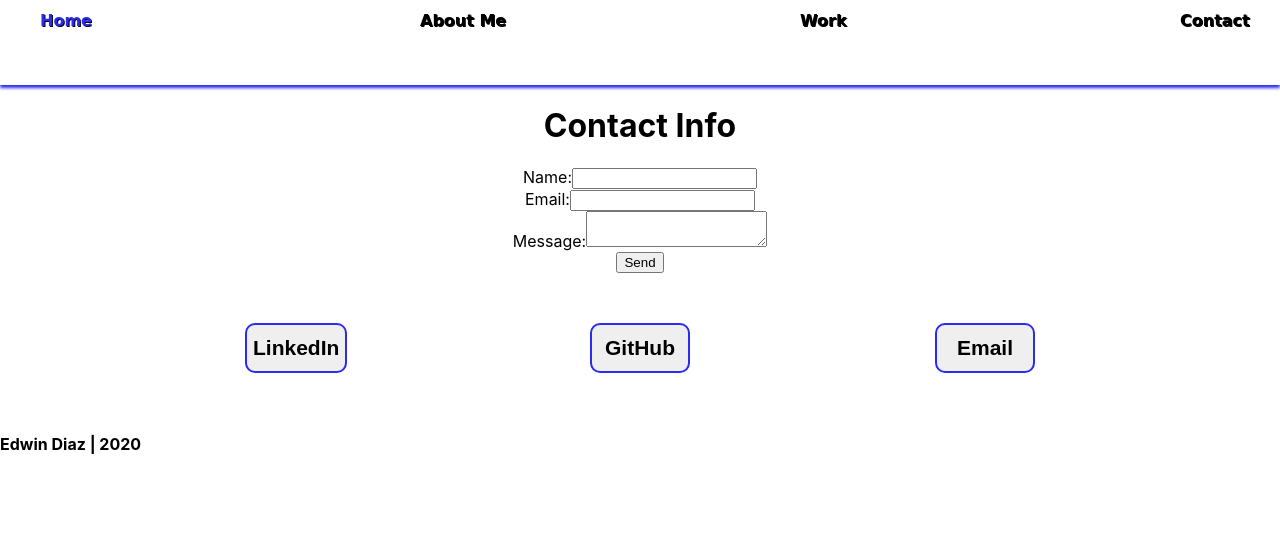
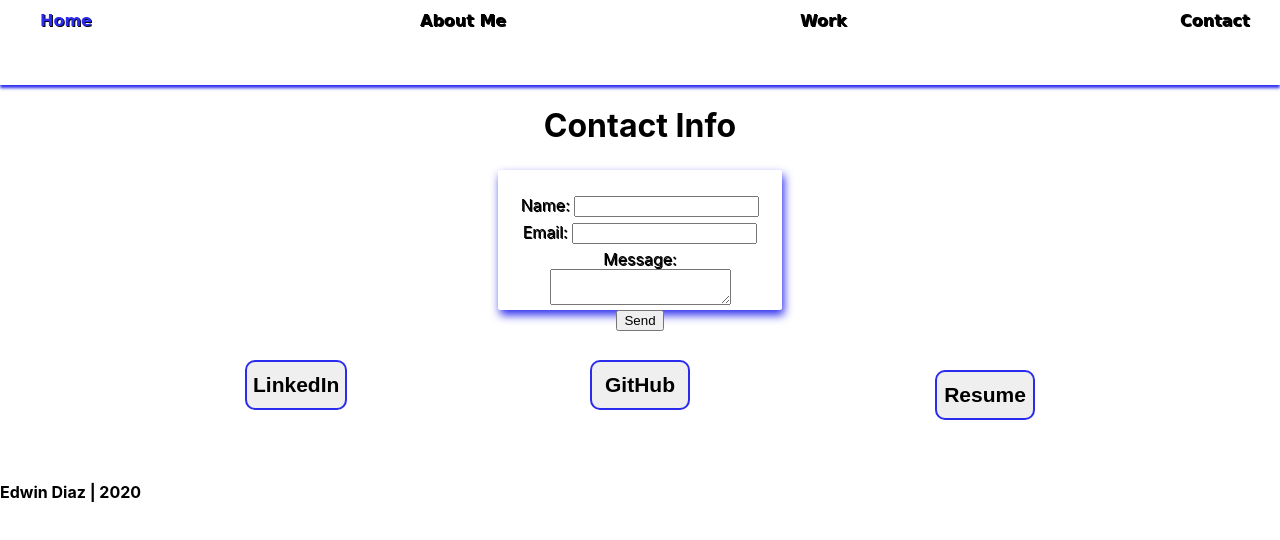
Before and after one commit to EEDS90/Ediaz-Portfolio, a React (Create React App) app in the folder client/: page /contact in a window 1280 px wide. Shown: the top 540 px of the page. Built offline with nearby package versions, Linux system fonts and the light colour scheme.

Commit message:
added styling

```diff
--- a/client/src/screens/About.jsx
+++ b/client/src/screens/About.jsx
@@ -130,15 +130,7 @@ export default function About(props) {
         </div>
       </div>
 
-      <div className="project-buttons">
-        <a
-          href=" https://1drv.ms/w/s!AmKeOpQ51dd4a4Roe0k5FYCH5WQ "
-          target="_blank"
-          rel="noopener noreferrer"
-        >
-          <button className="ls-buttons">Resume</button>
-        </a>
-      </div>
+
     </>
   );
 }
--- a/client/src/screens/Contact.css
+++ b/client/src/screens/Contact.css
@@ -0,0 +1,26 @@
+.contact1 {
+  width: 19vw;
+  text-shadow: 1px 1px #000000;
+  height: 100px;
+  margin: 0 auto;
+  border-radius: 2px;
+  box-shadow: 2px 5px 10px 0px rgb(43, 43, 238);
+  padding: 20px;
+  /* font-family: "Comic Sans MS", cursive, sans-serif; */
+  margin-top: 25px;
+  /* color:rgb(43, 43, 238); */
+  text-shadow: 1px 1px #000000;
+}
+
+.name1 {
+ margin-top: 5px;
+}
+
+.email1 {
+  margin-top: 5px;
+ }
+
+ .message1 {
+  margin-top: 5px;
+  /* padding: 07px; */
+ }
--- a/client/src/screens/Contact.jsx
+++ b/client/src/screens/Contact.jsx
@@ -6,25 +6,33 @@ export default function Contact(props) {
     <>
       <div>
         <h1>Contact Info</h1>
-        <form className="contactme-form" action="https://formspree.io/f/xdopwjkq" method="post">
         <div>
-            <label> Name:</label>
-            <input type="text" name="name" required/>
+          <form
+            className="contact1"
+            action="https://formspree.io/f/xdopwjkq"
+            method="post"
+          >
+            <div className="name1">
+              <label> Name: </label>
+              <input type="text" name="name" required />
             </div>
-          <div>
-            <label> Email:</label>
-            <input type="email" name="email" required/>
+            <div className="email1">
+              <label> Email:  </label>
+              <input type="email" name="email" required />
             </div>
-          <div>
-            <label>Message:</label>
+            <div className="message1">
+              <label>Message:  </label>
               <textarea name="message" required></textarea>
             </div>
-          <button type="submit" className="submit-button"><span>Send</span></button>
+            <button type="submit" className="submit-button">
+              <span>Send</span>
+            </button>
           </form>
+        </div>
 
         <div className="project-buttons">
           <a
-            href=" https://www.linkedin.com/in/edwin-diaz-663b93194/ "
+            href=" https://www.linkedin.com/in/edwin-diaz-663b93194 "
             target="_blank"
             rel="noopener noreferrer"
           >
@@ -37,13 +45,15 @@ export default function Contact(props) {
           >
             <button className="gh-buttons">GitHub</button>
           </a>
+          <div className="project-buttons">
             <a
-            href="ee.diaz.susana1@gmail.com"
+              href=" https://1drv.ms/w/s!AmKeOpQ51dd4a4Roe0k5FYCH5WQ "
               target="_blank"
               rel="noopener noreferrer"
             >
-            <button className="gh-buttons">Email</button>
+              <button className="ls-buttons">Resume</button>
             </a>
+          </div>
         </div>
       </div>
     </>
```
Also changed, not shown: 1 other file (tests, documents, lock files or other folders). Lines whose indentation alone changed are shown as unchanged.
